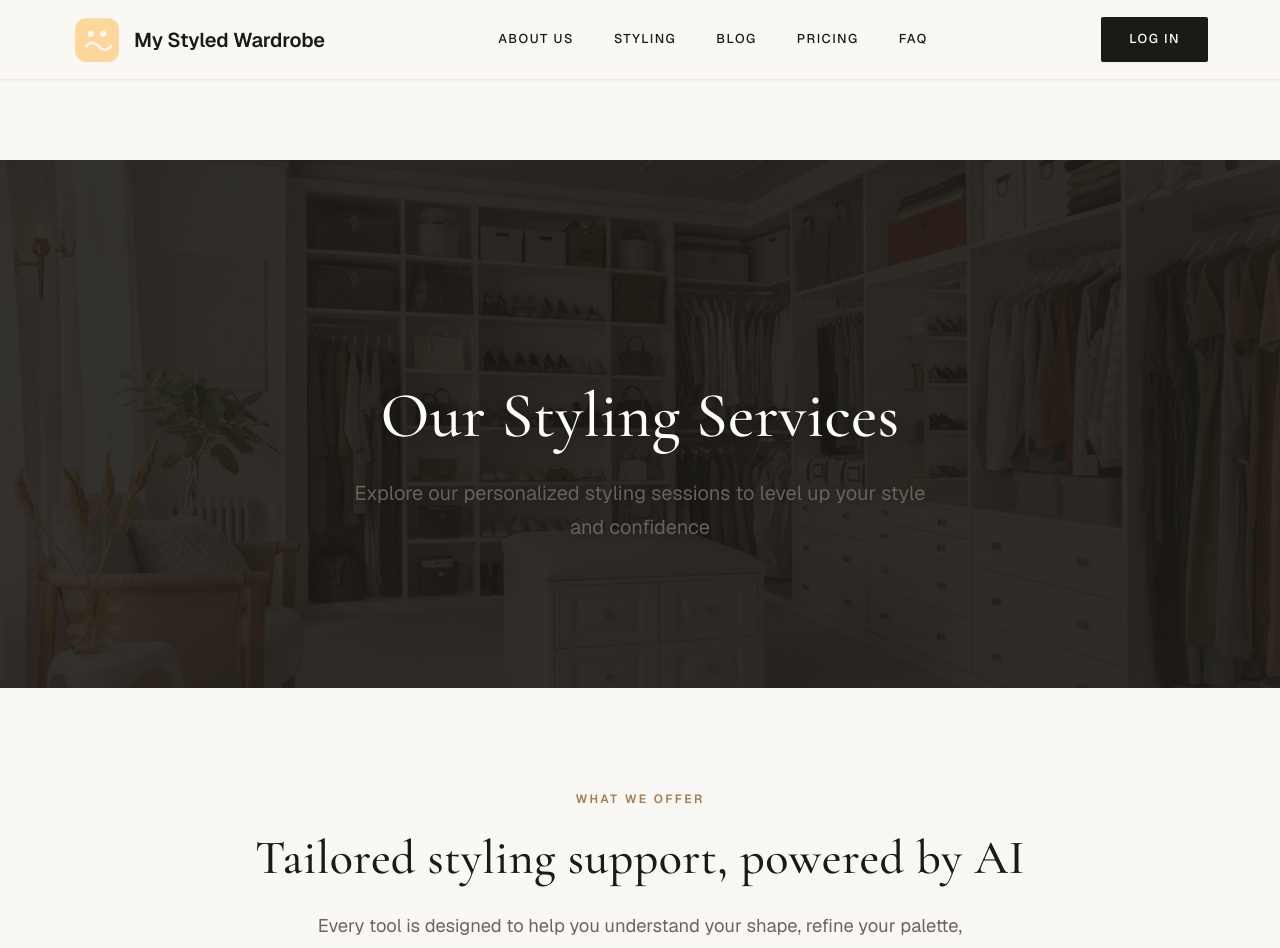
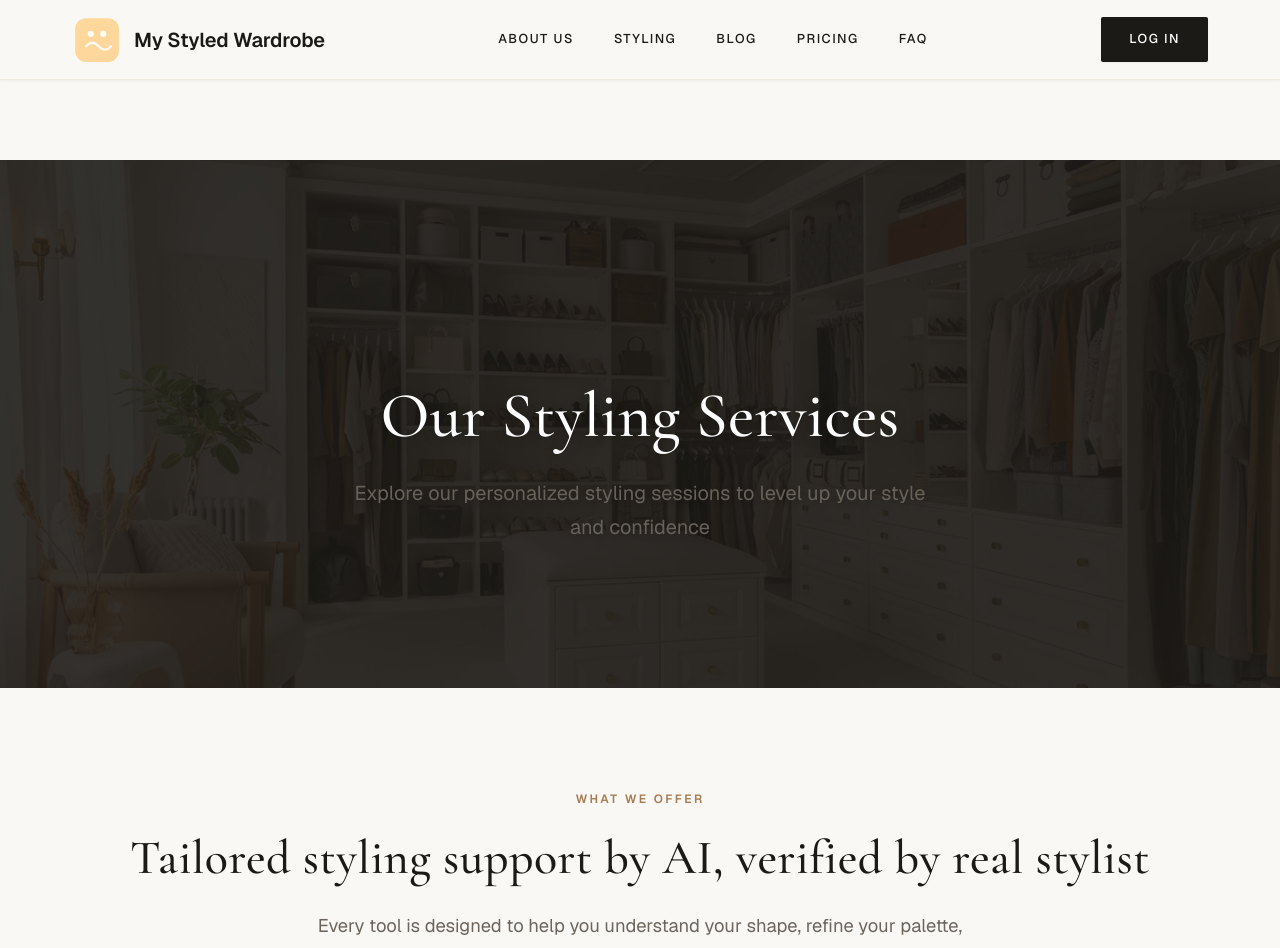
Before and after one commit to Tmaq23/my-styled-wardrobe, a Next.js app: page /styling in a window 1280 px wide. Shown: the top 948 px of the page. Built offline with nearby package versions, Linux system fonts and the light colour scheme; no server answers.

Commit message:
Update styling page tagline to emphasise AI with real stylist verification.

```diff
--- a/app/styling/page.tsx
+++ b/app/styling/page.tsx
@@ -19,7 +19,7 @@ export default function StylingPage() {
         <div className="container">
           <div className="section-header">
             <span className="section-kicker">What we offer</span>
-            <h2>Tailored styling support, powered by AI</h2>
+            <h2>Tailored styling support by AI, verified by real stylist</h2>
             <p>Every tool is designed to help you understand your shape, refine your palette, and build outfits that feel effortlessly you.</p>
           </div>
           <div className="services-grid">
```
